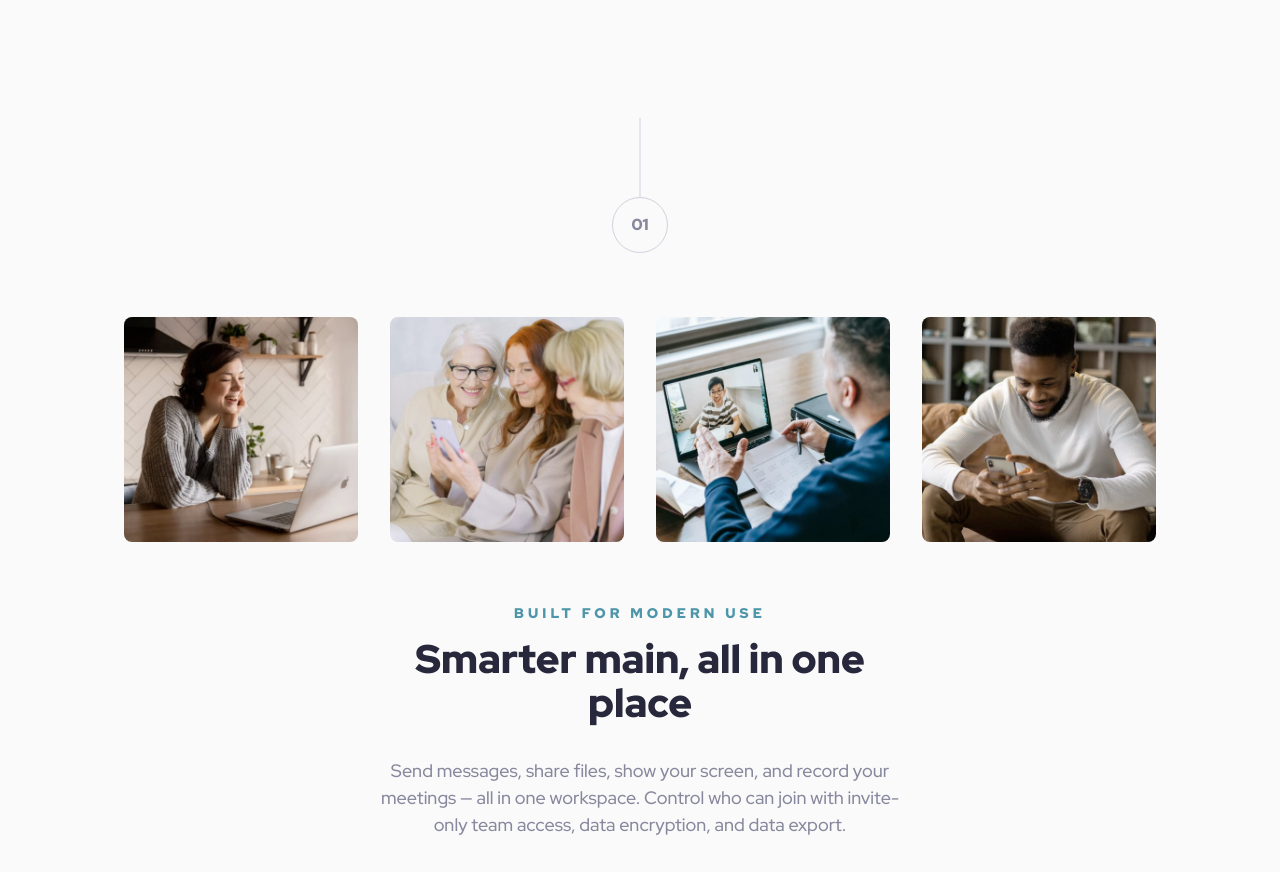
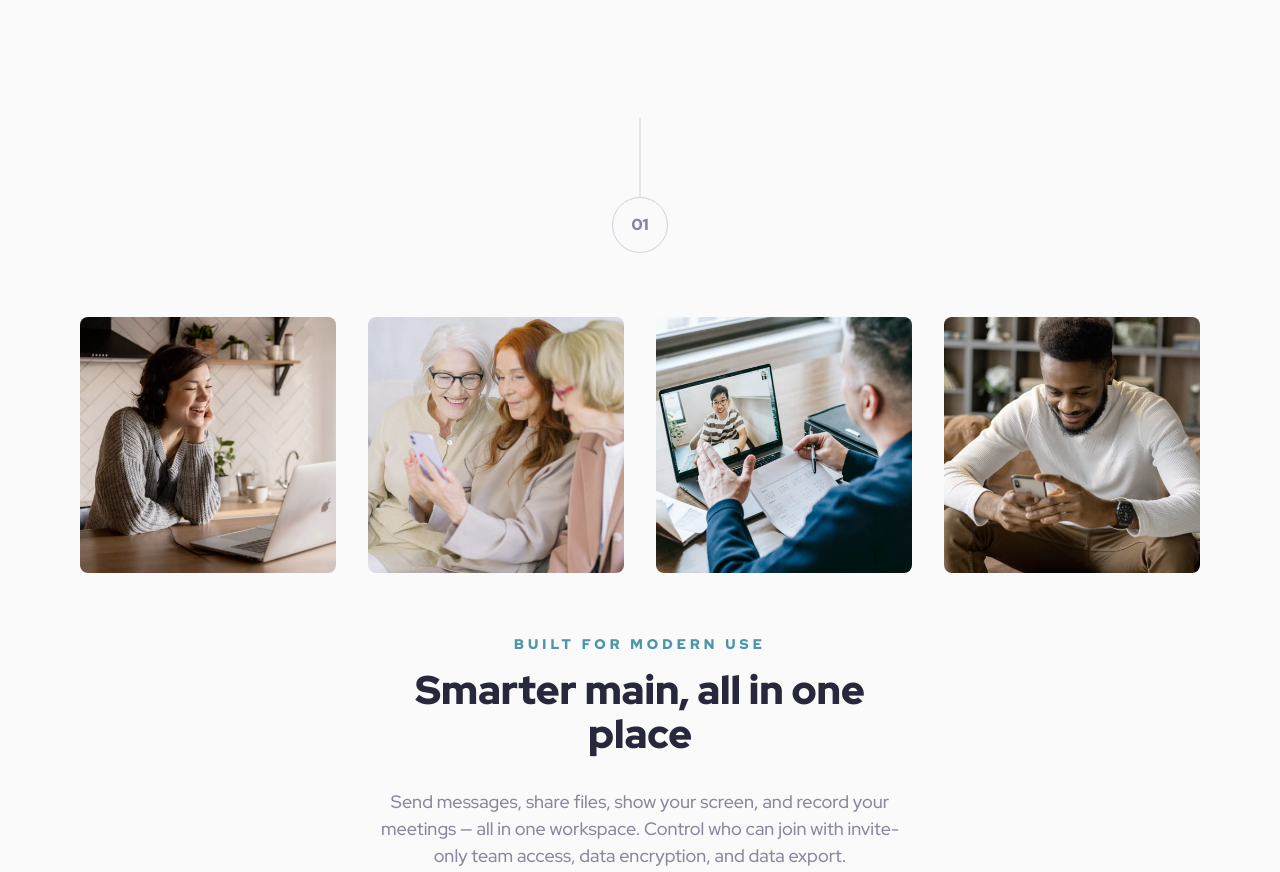
Before and after one commit to yudin7324/meet-landing-page, a plain HTML site: page index.html in a window 1280 px wide. Shown: the part 535-1407 px from the top of the page. Drawn offline with Linux system fonts and the light colour scheme.

Commit message:
fixed warnings

```diff
--- a/assets/css/styles.css
+++ b/assets/css/styles.css
@@ -337,7 +337,7 @@ body {
 
 @media (min-width: 1280px) {
   .main__wrap {
-    padding: 56px 44px 72px 44px;
+    padding: 56px 0 72px 0;
   }
 }
 
@@ -353,7 +353,7 @@ body {
   grid-template-columns: repeat(2, 1fr);
   column-gap: 16px;
   row-gap: 16px;
-  padding: 64px 0;
+  margin: 64px 0;
 }
 
 @media (min-width: 600px) {
@@ -375,6 +375,7 @@ body {
   width: 100%;
   border-radius: 8px;
   overflow: hidden;
+  aspect-ratio: 1;
 }
 
 .main__img img {
--- a/index.html
+++ b/index.html
@@ -23,7 +23,7 @@
       </div>
     </header>
     <!-- hero ================================= -->
-    <section class="hero">
+    <div class="hero">
       <div class="container">
         <div class="hero__wrap">
           <div class="hero__decoration hero__decoration--left"></div>
@@ -38,7 +38,7 @@
           <div class="hero__decoration hero__decoration--right"></div>
         </div>
       </div>
-    </section>
+    </div>
     <!-- main ============================= -->
     <main class="main">
       <div class="container">
```
